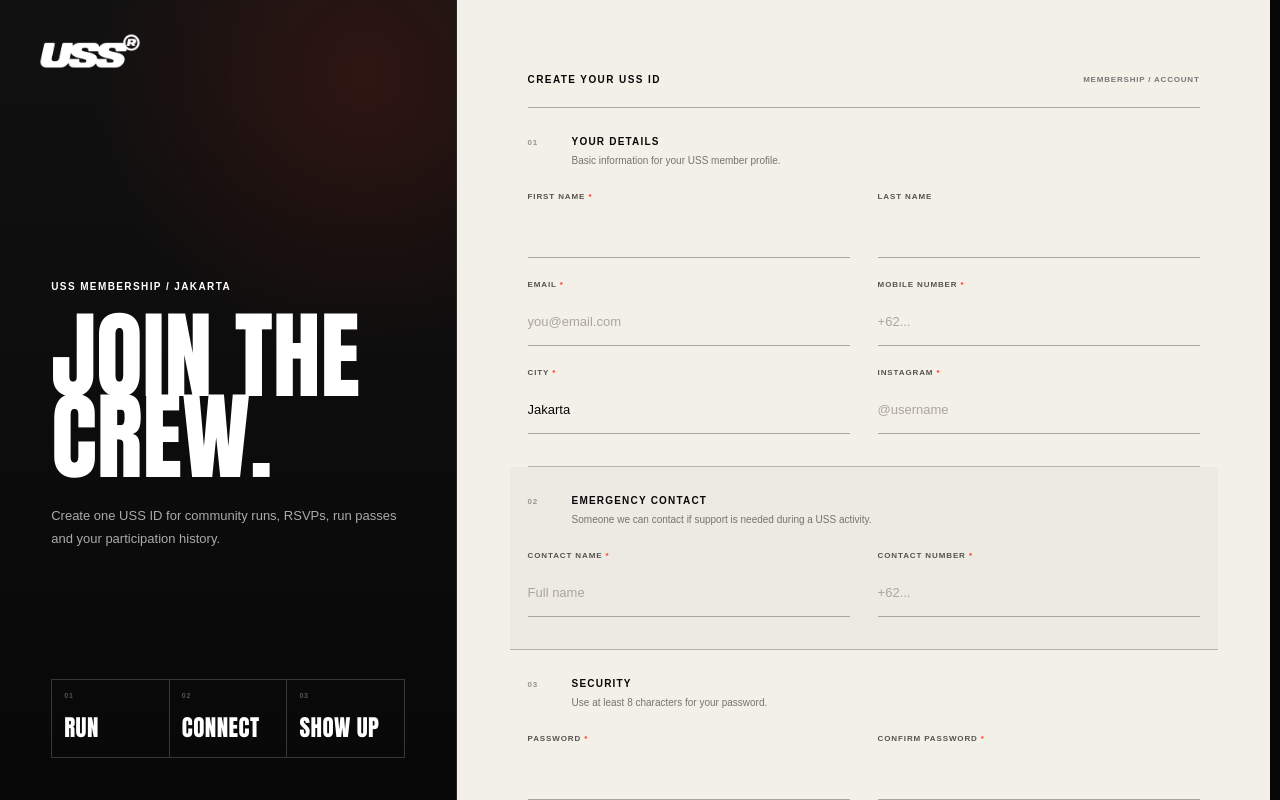
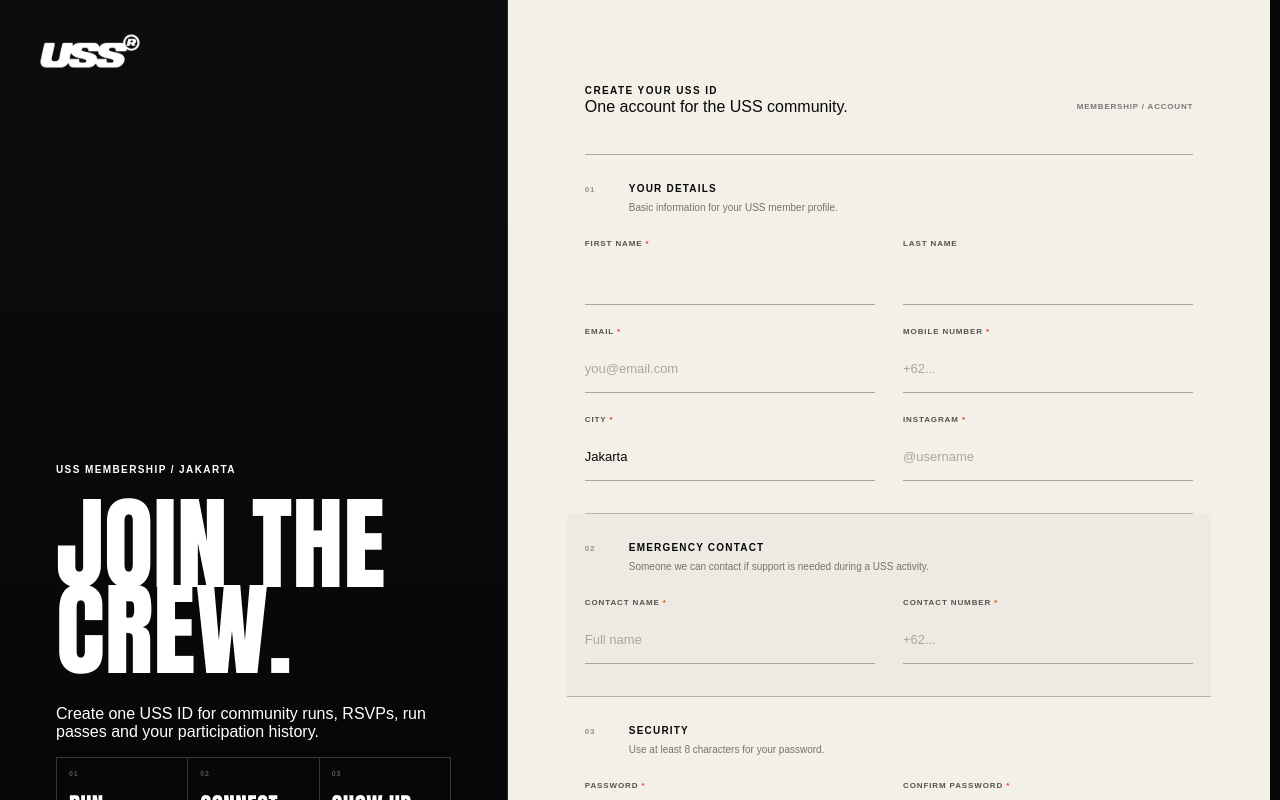
Before and after one commit to ardidwi/ussrunning-web, a Next.js app: page /join in a window 1280 px wide. Shown: the top 800 px of the page. Built offline with nearby package versions, Linux system fonts and the light colour scheme.

Commit message:
ux: keep USS logo anchored in join panel

```diff
--- a/app/join/page.tsx
+++ b/app/join/page.tsx
@@ -3,12 +3,12 @@ import JoinForm from "@/components/JoinForm";
 
 export default function JoinPage() {
   return (
-    <main className="join-shell join-shell-v3">
-      <Link href="/" className="join-brand" aria-label="Back to USS Running">
-        <img src="/uss-logo.png" alt="USS" />
-      </Link>
+    <main className="join-shell join-shell-v4">
+      <section className="join-intro join-intro-v4">
+        <Link href="/" className="join-brand join-brand-v4" aria-label="Back to USS Running">
+          <img src="/uss-logo.png" alt="USS" />
+        </Link>
 
-      <section className="join-intro join-intro-v3">
         <div className="join-intro-copy">
           <span className="kicker">USS MEMBERSHIP / JAKARTA</span>
           <h1>JOIN THE<br />CREW.</h1>
@@ -25,12 +25,17 @@ export default function JoinPage() {
         </div>
       </section>
 
-      <section className="join-form-panel join-form-panel-v3">
-        <div className="join-form-head">
-          <span className="kicker">CREATE YOUR USS ID</span>
-          <span>MEMBERSHIP / ACCOUNT</span>
+      <section className="join-form-panel join-form-panel-v4">
+        <div className="join-form-stage">
+          <div className="join-form-head join-form-head-v4">
+            <div>
+              <span className="kicker">CREATE YOUR USS ID</span>
+              <p>One account for the USS community.</p>
+            </div>
+            <span>MEMBERSHIP / ACCOUNT</span>
+          </div>
+          <JoinForm />
         </div>
-        <JoinForm />
       </section>
     </main>
   );
```
